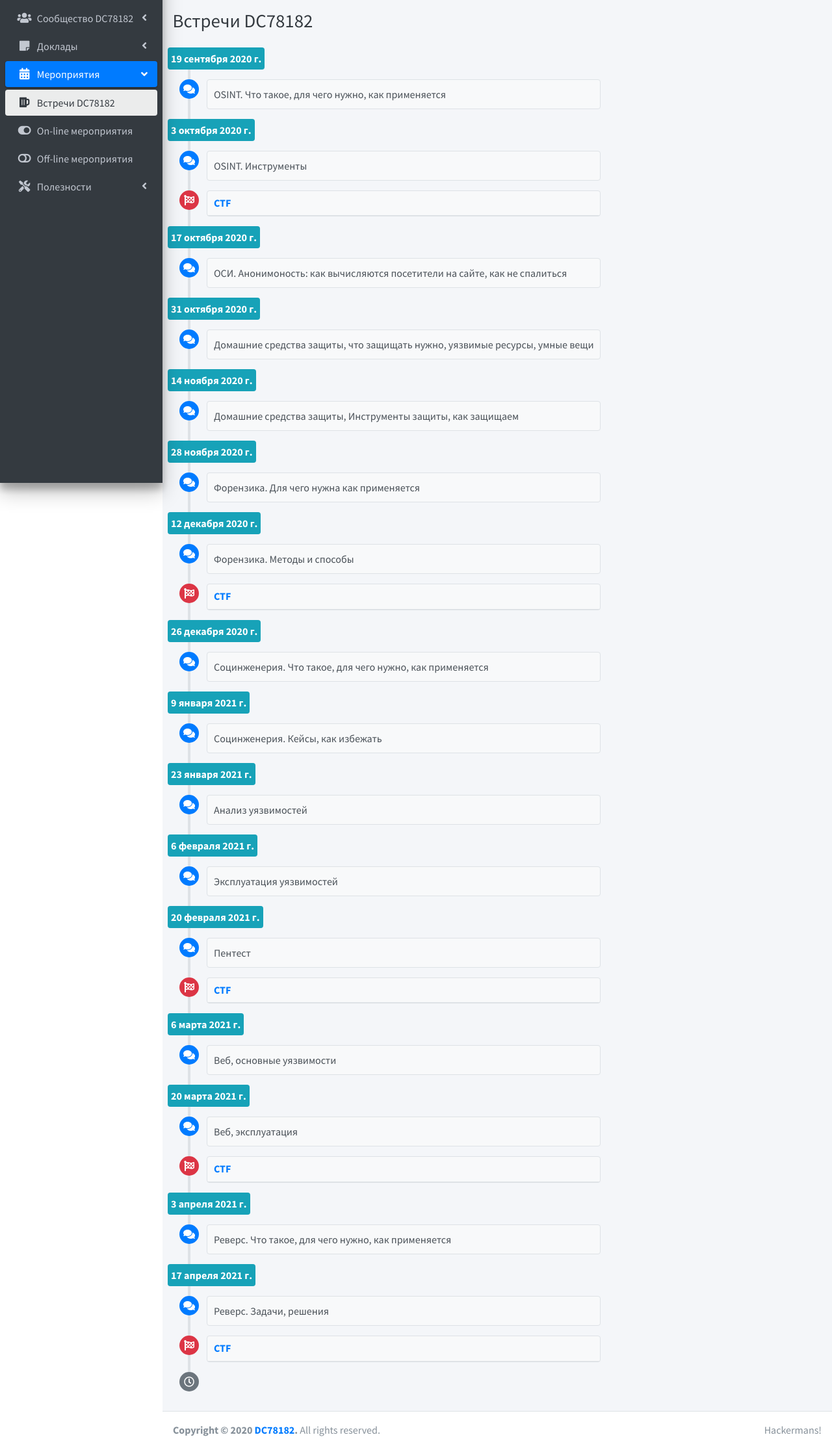
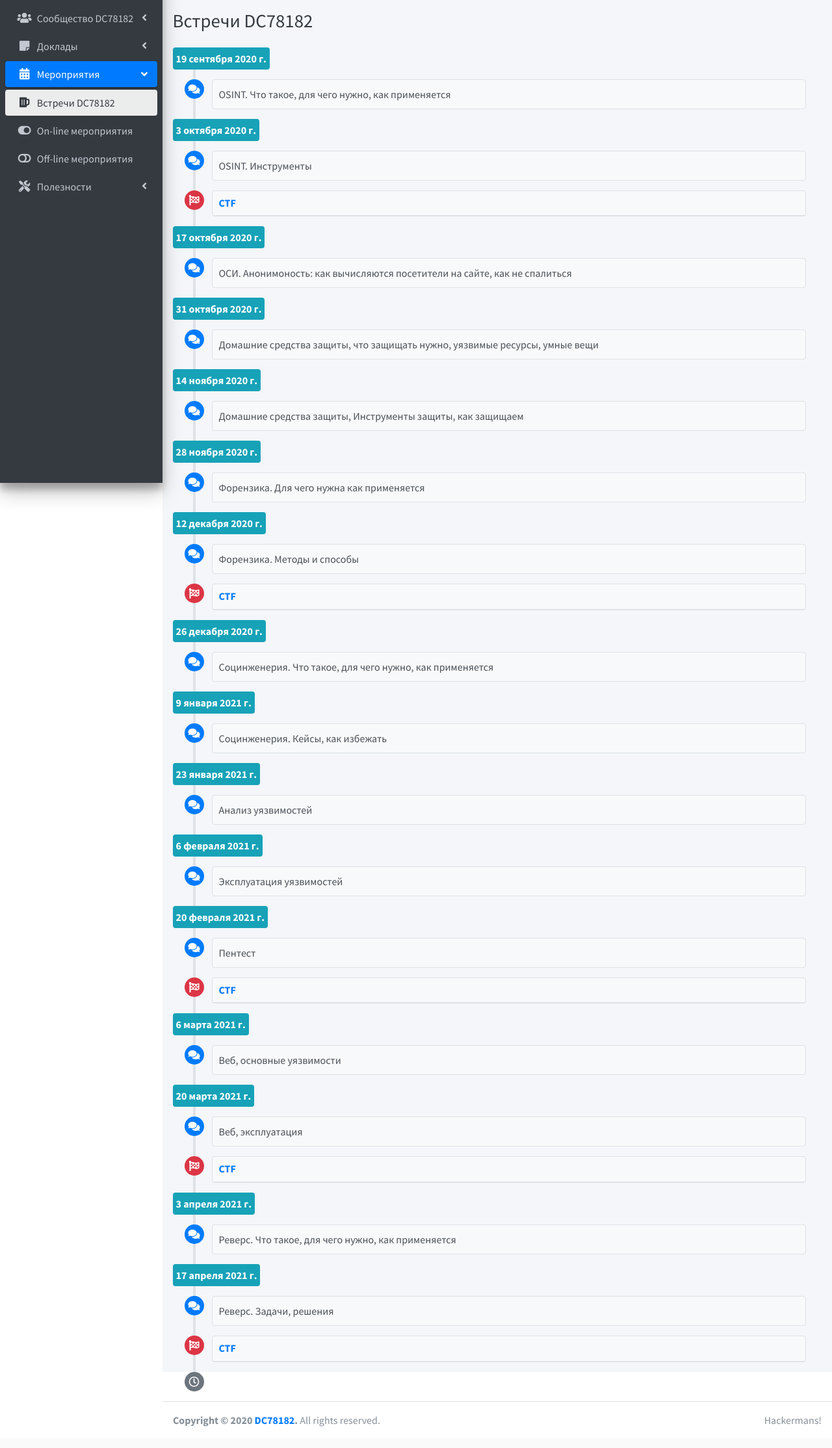
Before and after one commit to DC78182/dc78182.org, a PHP site: page / in a window 1280 px wide. Shown: the part 57-2285 px from the top of the page at 65% size. After the commit the page ends 2252 px from the top, so only its background shows below. Run offline with PHP 8.4, Linux system fonts and the light colour scheme; some libraries are stand-ins or nearby versions.

Commit message:
Форматирование кода

```diff
--- a/pages/dc78182.php
+++ b/pages/dc78182.php
@@ -14,7 +14,6 @@
     <!-- Main content -->
     <div class="content">
         <div class="container-fluid">
-            <div class="row">
             <!-- The timeline -->
             <div class="timeline timeline-inverse">
                 <!-- timeline time label -->
@@ -333,7 +332,7 @@
                     <i class="far fa-clock bg-gray"></i>
                 </div>
             </div>
-            </div>
+
             <!-- /.row -->
         </div><!-- /.container-fluid -->
     </div>
--- a/pages/merch.php
+++ b/pages/merch.php
@@ -14,7 +14,7 @@
     <!-- Main content -->
     <div class="content">
         <div class="container-fluid">
-            <div class="row">
+
             <div class="col-12">
                 <div class="card card-primary">
                     <div class="card-header">
@@ -62,7 +62,7 @@
                 <!-- /.card -->
             </div>
             <!-- /.col -->
-            </div>
+
         </div><!-- /.container-fluid -->
     </div>
     <!-- /.content -->
--- a/pages/oldctf.php
+++ b/pages/oldctf.php
@@ -14,7 +14,6 @@
     <!-- Main content -->
     <div class="content">
         <div class="container-fluid">
-            <div class="row">
             <!-- The timeline -->
             <div class="timeline timeline-inverse">
                 <!-- timeline item -->
@@ -31,7 +30,6 @@
                     <i class="far fa-clock bg-gray"></i>
                 </div>
             </div>
-            </div>
             <!-- /.row -->
         </div><!-- /.container-fluid -->
     </div>
--- a/pages/reporthistory.php
+++ b/pages/reporthistory.php
@@ -14,7 +14,6 @@
     <!-- Main content -->
     <div class="content">
         <div class="container-fluid">
-            <div class="row">
             <!-- The timeline -->
             <div class="timeline timeline-inverse">
                 <div class="time-label">
@@ -90,7 +89,6 @@
                     <i class="far fa-clock bg-gray"></i>
                 </div>
             </div>
-            </div>
             <!-- /.row -->
         </div><!-- /.container-fluid -->
     </div>
```
Lines whose indentation alone changed are shown as unchanged.
